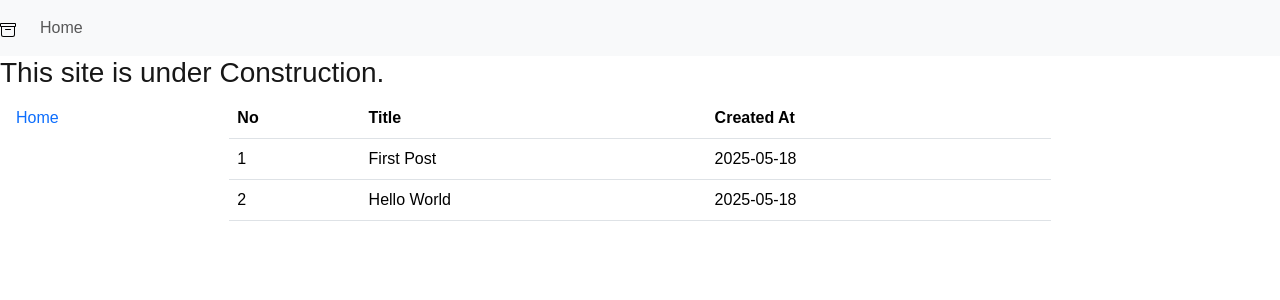
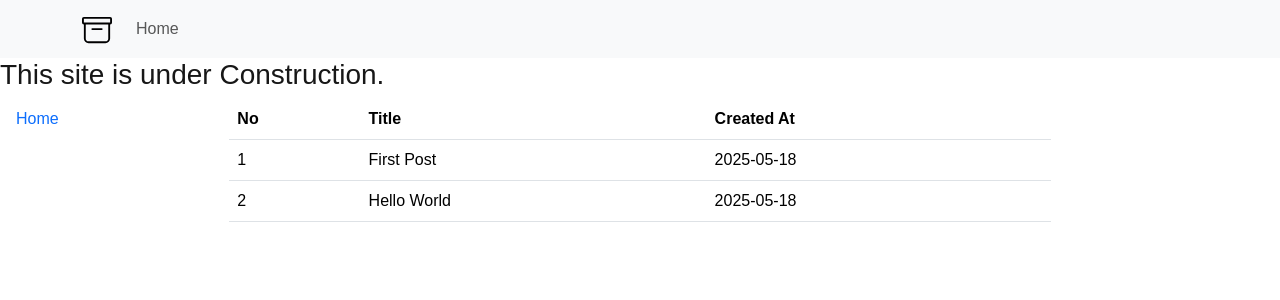
Before and after one commit to yanapang/yanapang.github.io, a Next.js app: page / in a window 1280 px wide. Shown: the top 300 px of the page. Built offline with nearby package versions, Linux system fonts and the light colour scheme.

Commit message:
fix: set base url on next.config.ts

```diff
--- a/next.config.ts
+++ b/next.config.ts
@@ -1,8 +1,10 @@
-import type { NextConfig } from "next";
+import type { NextConfig } from 'next';
 
 const nextConfig: NextConfig = {
   /* config options here */
   output: 'export',
+  basePath: '',
+  assetPrefix: '',
   trailingSlash: true,
   reactStrictMode: true,
 };
--- a/src/pages/components/NavHeader.tsx
+++ b/src/pages/components/NavHeader.tsx
@@ -1,10 +1,12 @@
 import Link from 'next/link';
+import Image from 'next/image';
 
 export default function NavHeader() {
   return (
     <nav className="navbar navbar-expand-lg navbar-light bg-light">
+      <div className={'container'}>
         <Link className="navbar-brand" href="/">
-        <img src="/post/archive.svg" alt="archive_logo" />
+          <Image src="/post/archive.svg" alt="archive_logo" width="30" height="30" />
         </Link>
         <button className="navbar-toggler" type="button" data-toggle="collapse" data-target="#navbarNav" aria-controls="navbarNav" aria-expanded="false" aria-label="Toggle navigation">
           <span className="navbar-toggler-icon"></span>
@@ -25,6 +27,7 @@ export default function NavHeader() {
             {/*</li>*/}
           </ul>
         </div>
+      </div>
     </nav>
   );
 }
--- a/src/pages/index.tsx
+++ b/src/pages/index.tsx
@@ -4,6 +4,7 @@ import { getSortedPostsData } from '@/lib/posts';
 import { Post } from '@/types/common/post';
 import NavHeader from '@/pages/components/NavHeader';
 import SideNav from '@/pages/components/SideNav';
+import { Container } from 'postcss';
 
 export const getStaticProps: GetStaticProps = async () => {
   const allPostsData = getSortedPostsData();
@@ -18,7 +19,7 @@ export default function Home({ allPostsData }: { allPostsData: Post[] }) {
   return (
     <main className="max-w-2xl mx-auto p-8">
       <NavHeader />
-      <h3>This site is under Construction.</h3>
+      <h3 className={'title'}>This site is under Construction.</h3>
       <div className="row">
         <div className="col-2">
           <SideNav />
@@ -51,6 +52,5 @@ export default function Home({ allPostsData }: { allPostsData: Post[] }) {
         </div>
       </div>
     </main>
-
   );
 }
```
Lines whose indentation alone changed are shown as unchanged.
